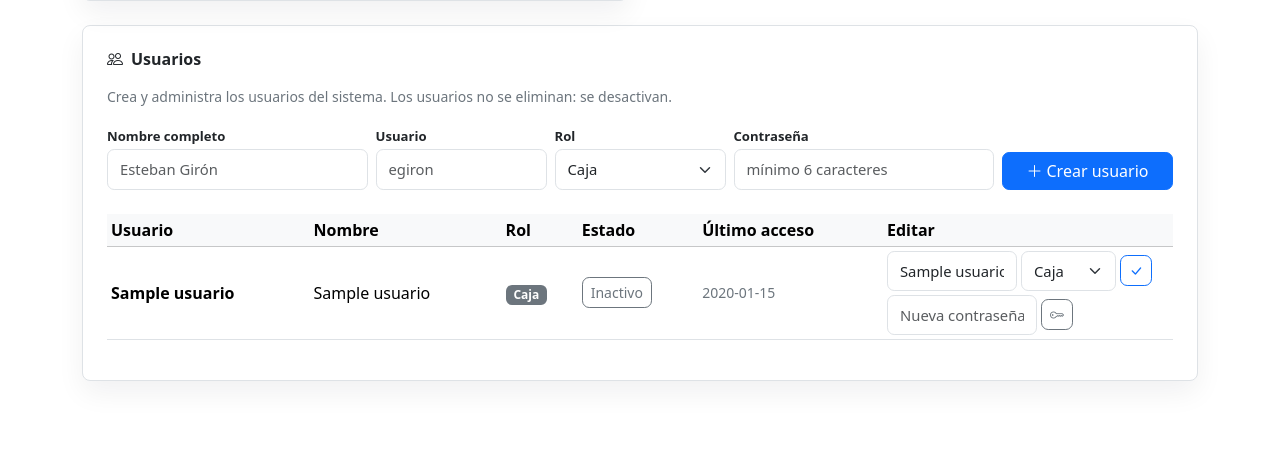
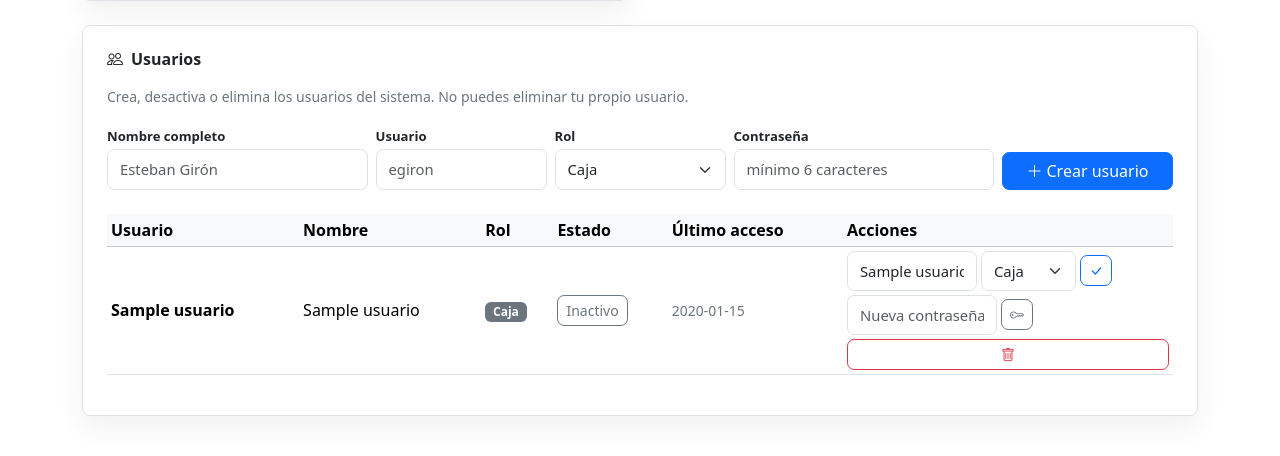
Before and after one commit to adrianisajar/proyectoBoleteria, a Flask app: template templates/configuracion.html in a window 1280 px wide. Shown: the part 1382-1838 px from the top of the page. Before the commit the page ends 1763 px from the top, so only its background shows below. Run offline with Flask 3, Linux system fonts and the light colour scheme; the template is opened without the code that fills it: most values are stand-ins (such as "Sample title", 1, 10 or a date in 2020).

Commit message:
Version estable con login y autenticacion: eliminacion de usuarios con confirmacion, nombre del emisor arriba de la linea en facturas y nombre por defecto de la rifa

```diff
--- a/motores/constants.py
+++ b/motores/constants.py
@@ -54,7 +54,7 @@ COMISION_DEFAULT_TIERS = [
 # ── Default config ──
 DEFAULT_CONFIG = {
     "_id": CONFIG_ID,
-    "nombre_rifa": os.getenv("NOMBRE_RIFA", "Rifas Transparencia"),
+    "nombre_rifa": os.getenv("NOMBRE_RIFA", "Asociacion De Vendedores Rifas Transparencia"),
     "valor_boleta": int(os.getenv("VALOR_BOLETA", "70000")),
     "cantidad_boletas": 10000,
     "premio_mayor": "",
@@ -70,7 +70,7 @@ DEFAULT_CONFIG = {
 
 # ── Default rifa ──
 DEFAULT_RIFA = {
-    "nombre": os.getenv("NOMBRE_RIFA", "Rifas Transparencia"),
+    "nombre": os.getenv("NOMBRE_RIFA", "Asociacion De Vendedores Rifas Transparencia"),
     "anio": date.today().year,
     "valor_boleta": int(os.getenv("VALOR_BOLETA", "70000")),
     "cantidad_boletas": 10000,
--- a/templates/configuracion.html
+++ b/templates/configuracion.html
@@ -219,7 +219,7 @@
 
 <div class="office-card bg-body p-3 p-md-4 mt-4">
     <h2 class="section-title mb-3"><i class="bi bi-people me-2"></i>Usuarios</h2>
-    <p class="text-secondary small mb-3">Crea y administra los usuarios del sistema. Los usuarios no se eliminan: se desactivan.</p>
+    <p class="text-secondary small mb-3">Crea, desactiva o elimina los usuarios del sistema. No puedes eliminar tu propio usuario.</p>
 
     <form method="post" action="{{ url_for('usuarios_crear') }}" class="row g-2 align-items-end mb-4" autocomplete="off">
         <input type="hidden" name="csrf_token" value="{{ csrf_token() }}">
@@ -258,7 +258,7 @@
                     <th>Rol</th>
                     <th>Estado</th>
                     <th>&Uacute;ltimo acceso</th>
-                    <th style="width:290px">Editar</th>
+                    <th style="width:330px">Acciones</th>
                 </tr>
             </thead>
             <tbody>
@@ -297,6 +297,16 @@
                                 <input type="password" class="form-control form-control-sm" name="password" placeholder="Nueva contrase&ntilde;a" required style="max-width:150px" autocomplete="new-password">
                                 <button type="submit" class="btn btn-sm btn-outline-secondary" title="Cambiar contrase&ntilde;a"><i class="bi bi-key"></i></button>
                             </form>
+                            <button type="button"
+                                class="btn btn-sm btn-outline-danger d-inline-flex align-items-center justify-content-center"
+                                title="{{ 'No puedes eliminar tu propio usuario' if u.usuario == current_user.usuario else 'Eliminar usuario' }}"
+                                data-bs-toggle="modal" data-bs-target="#eliminarUsuarioModal"
+                                data-nombre="{{ u.nombre }}"
+                                data-usuario="{{ u.usuario }}"
+                                data-url="{{ url_for('usuarios_eliminar', usuario_id=u._id) }}"
+                                {% if u.usuario == current_user.usuario %}disabled{% endif %}>
+                                <i class="bi bi-trash"></i>
+                            </button>
                         </div>
                     </td>
                 </tr>
@@ -305,6 +315,32 @@
                 {% endfor %}
             </tbody>
         </table>
+    </div>
+</div>
+
+<div class="modal fade" id="eliminarUsuarioModal" tabindex="-1" aria-hidden="true">
+    <div class="modal-dialog modal-dialog-centered">
+        <div class="modal-content">
+            <form method="post" id="eliminarUsuarioForm">
+                <input type="hidden" name="csrf_token" value="{{ csrf_token() }}">
+                <div class="modal-header">
+                    <h5 class="modal-title">Eliminar usuario</h5>
+                    <button type="button" class="btn-close" data-bs-dismiss="modal" aria-label="Cerrar"></button>
+                </div>
+                <div class="modal-body">
+                    <p class="mb-2">¿Seguro que deseas eliminar al usuario <strong id="eliminarUsuarioNombre"></strong> (<span id="eliminarUsuarioLogin"></span>)?</p>
+                    <p class="mb-3 small text-secondary">Esta acci&oacute;n no se puede deshacer.</p>
+                    <label for="eliminarUsuarioConfirmacion" class="form-label fw-semibold">Escribe <kbd>ELIMINAR</kbd> para confirmar</label>
+                    <input type="text" class="form-control" id="eliminarUsuarioConfirmacion" name="confirmacion" placeholder="ELIMINAR" required autocomplete="off">
+                </div>
+                <div class="modal-footer">
+                    <button type="button" class="btn btn-outline-secondary" data-bs-dismiss="modal">Cancelar</button>
+                    <button type="submit" class="btn btn-danger" id="eliminarUsuarioBtn" disabled>
+                        <i class="bi bi-trash me-1"></i>Eliminar
+                    </button>
+                </div>
+            </form>
+        </div>
     </div>
 </div>
 {% endblock %}
@@ -335,5 +371,29 @@ function agregarTier() {
     `;
     tbody.appendChild(tr);
 }
+
+(function () {
+    const modal = document.getElementById('eliminarUsuarioModal');
+    if (!modal) return;
+    const nombreEl = document.getElementById('eliminarUsuarioNombre');
+    const loginEl = document.getElementById('eliminarUsuarioLogin');
+    const form = document.getElementById('eliminarUsuarioForm');
+    const confirmInput = document.getElementById('eliminarUsuarioConfirmacion');
+    const confirmBtn = document.getElementById('eliminarUsuarioBtn');
+
+    modal.addEventListener('show.bs.modal', function (event) {
+        const btn = event.relatedTarget;
+        if (!btn) return;
+        nombreEl.textContent = btn.getAttribute('data-nombre');
+        loginEl.textContent = btn.getAttribute('data-usuario');
+        form.setAttribute('action', btn.getAttribute('data-url'));
+        confirmInput.value = '';
+        confirmBtn.disabled = true;
+    });
+
+    confirmInput.addEventListener('input', function () {
+        confirmBtn.disabled = confirmInput.value.trim() !== 'ELIMINAR';
+    });
+})();
 </script>
 {% endblock %}
--- a/templates/factura_cliente.html
+++ b/templates/factura_cliente.html
@@ -85,9 +85,9 @@
 .recibo-historial table { width: 100%; font-size: 0.7rem; }
 .recibo-historial th { border-bottom: 1px dotted #ccc; text-align: left; }
 .recibo-estado { font-size: 0.7rem; }
-.recibo-firma { margin-top: 1.6rem; display: flex; justify-content: center; }
+.recibo-firma { margin-top: 1.6rem; display: flex; flex-direction: column; align-items: center; }
 .recibo-firma-linea { width: 8rem; border-top: 1px solid #000; padding-top: 0.3rem; text-align: center; font-size: 0.7rem; font-weight: 600; }
-.recibo-firma-nombre { text-align: center; font-size: 0.78rem; font-weight: 700; margin-top: 0.35rem; }
+.recibo-firma-nombre { text-align: center; font-size: 0.78rem; font-weight: 700; margin-bottom: 0.35rem; }
 </style>
 {% endblock %}
 {% block content %}
@@ -169,8 +169,8 @@
   </div>
 
   <div class="recibo-firma">
+    <div class="recibo-firma-nombre">{{ factura.get("usuario_nombre") or "No registrado" }}</div>
     <div><div class="recibo-firma-linea">EMITIDO POR</div></div>
-    <div class="recibo-firma-nombre">{{ factura.get("usuario_nombre") or "No registrado" }}</div>
   </div>
 
   <div class="recibo-footer">
--- a/templates/factura_vendedor.html
+++ b/templates/factura_vendedor.html
@@ -60,7 +60,7 @@
     font-size: 1.3rem !important;
     page-break-inside: avoid !important; break-inside: avoid !important;
   }
-  .firma-linea { margin-top: 1.5rem !important; }
+  .firma-linea { margin-top: 0.3rem !important; }
   .recibo-footer {
     margin-top: 0.4rem !important; padding-top: 0.4rem !important;
     font-size: 1.15rem !important;
@@ -100,7 +100,7 @@
 .comision { margin-top: 0.5rem; padding: 0.3rem; background: #f5f5f5; font-size: 0.7rem; }
 .obs { margin-top: 0.6rem; padding-top: 0.4rem; border-top: 1px dashed #999; font-size: 0.7rem; color: #555; }
   .firmas { margin-top: 1.8rem; display: flex; justify-content: center; text-align: center; font-size: 0.7rem; }
-.firma-linea { width: 8rem; border-top: 1px solid #000; padding-top: 0.25rem; margin-top: 2.5rem; }
+.firma-linea { width: 8rem; border-top: 1px solid #000; padding-top: 0.25rem; margin-top: 0.3rem; }
 .recibo-footer { text-align: center; margin-top: 0.8rem; padding-top: 0.6rem; border-top: 1px dashed #999; font-size: 0.7rem; color: #555; }
 </style>
 {% endblock %}
@@ -217,8 +217,8 @@
 
   <div class="firmas">
     <div>
+      <div style="margin-bottom: 0.3rem; font-size: 0.8rem;">{{ factura.get("usuario_nombre") or "No registrado" }}</div>
       <div class="firma-linea">Emitido por</div>
-      <div style="margin-top: 0.3rem; font-size: 0.8rem;">{{ factura.get("usuario_nombre") or "No registrado" }}</div>
     </div>
   </div>
 
```
Also changed, not shown: motores/usuarios.py (+18 -2 lines), tests/test_autenticacion.py (+28 -0 lines).
